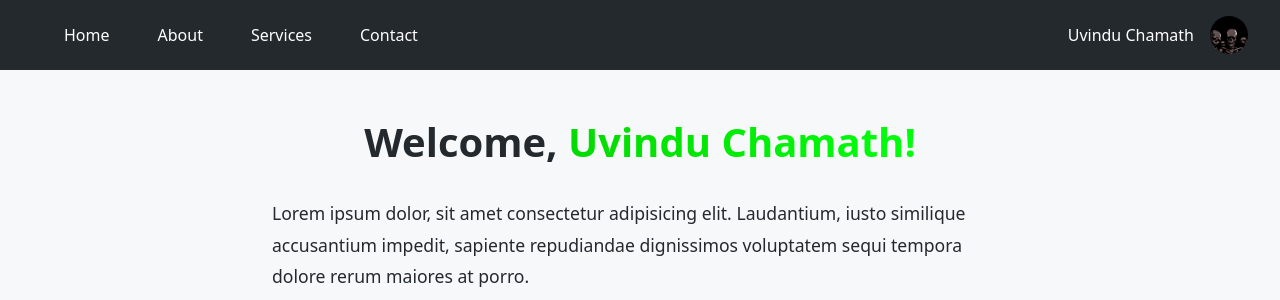
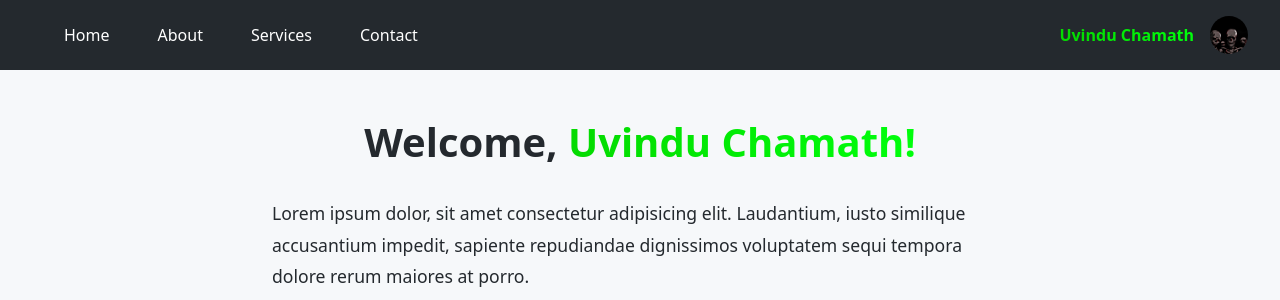
Before and after one commit to Uvindu-Chamath/my-website, a Flask app: page / in a window 1280 px wide. Shown: the top 300 px of the page. Run offline with Flask 3, Linux system fonts and the light colour scheme.

Commit message:
refactor navigation styles; added gradient background and updated text color for improved visual appeal

```diff
--- a/templates/nav.html
+++ b/templates/nav.html
@@ -164,6 +164,11 @@
             transition: transform 0.2s ease, opacity 0.2s ease;
             display: inline-block;
             margin-left: 1rem;  /* Changed from margin-right to margin-left */
+            background: linear-gradient(90deg, rgba(4,218,0,1) 0%, rgba(0,255,12,1) 100%);
+            -webkit-background-clip: text;
+            background-clip: text;
+            color: transparent;
+            font-weight: 600;
         }
     </style>
 </head>
```
